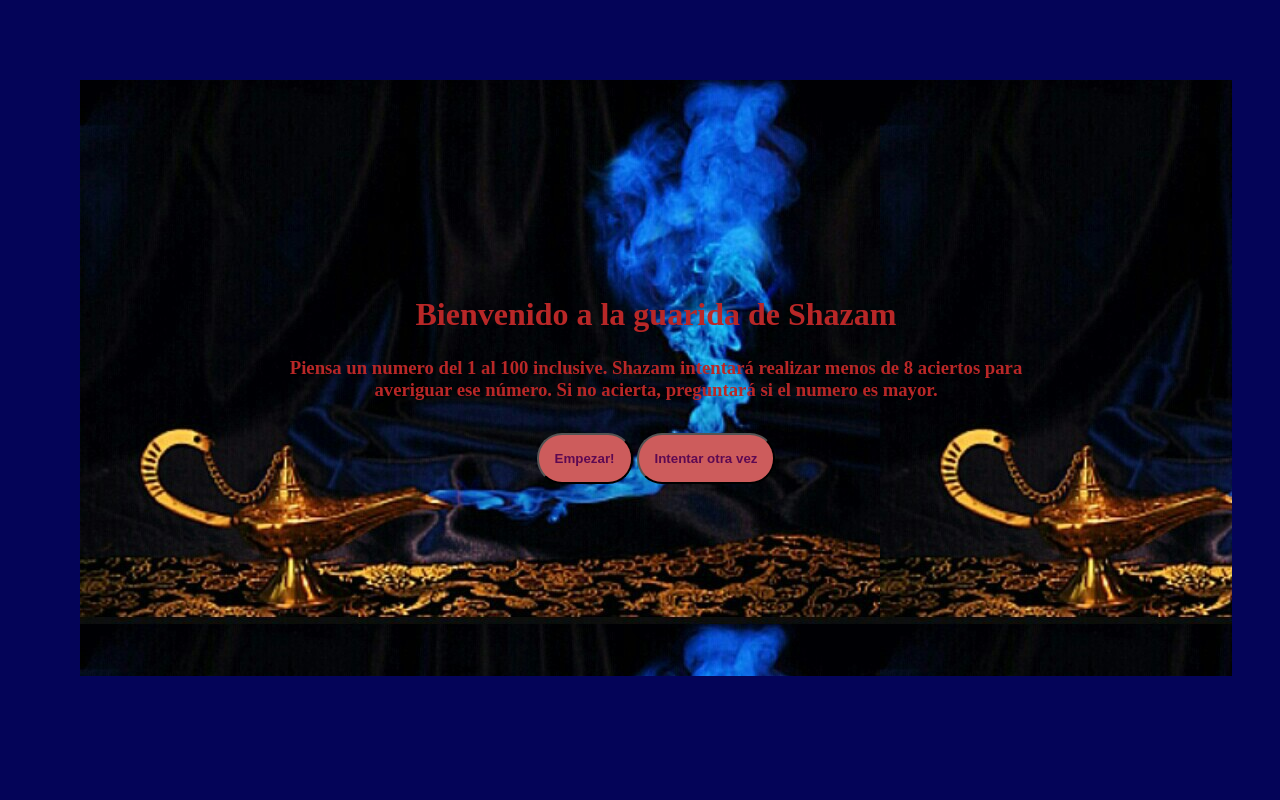
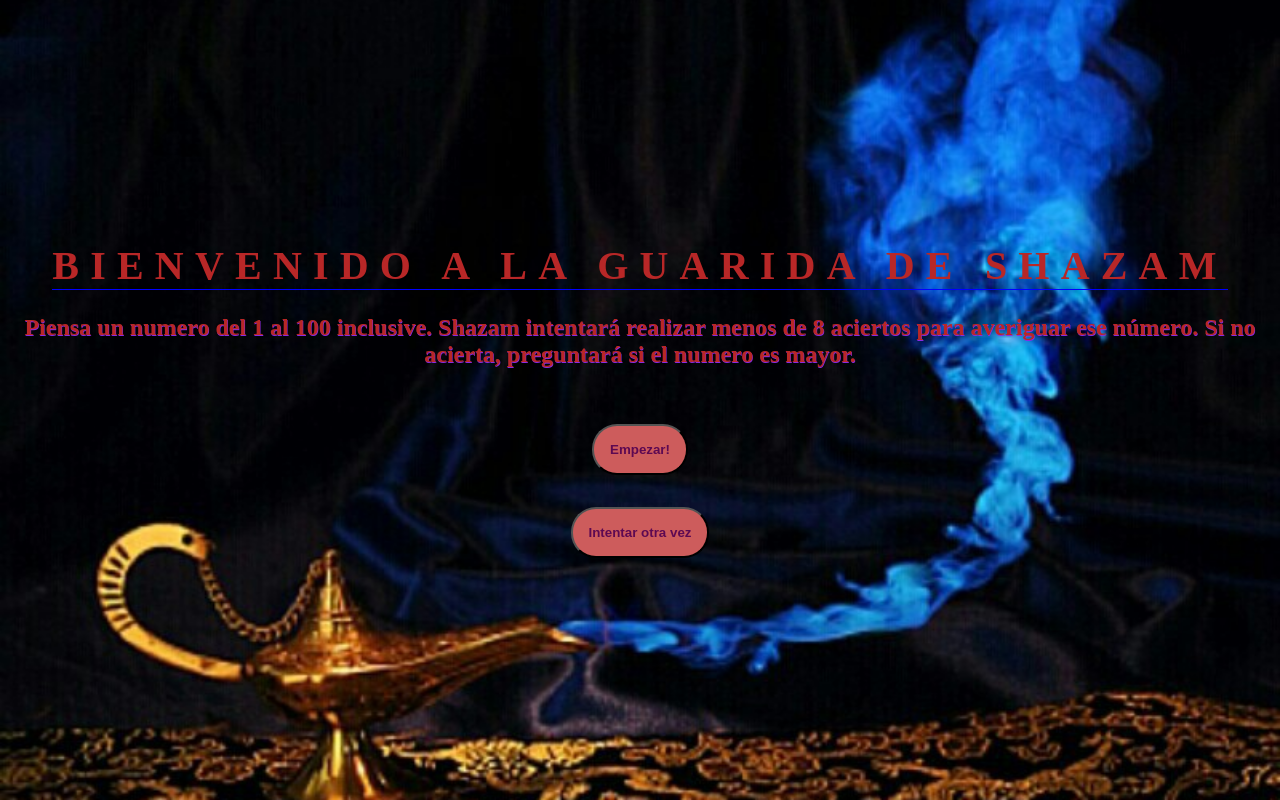
Before and after one commit to DiegoNG90/Shazam, a plain HTML site: page index.html in a window 1280 px wide. Drawn offline with Linux system fonts and the light colour scheme.

Commit message:
Cambio el background, el tamaño del body y aplico flexbox. Emprolijo minimamente y agrego favicon

```diff
--- a/css/style.css
+++ b/css/style.css
@@ -5,21 +5,40 @@
 }
 
 body{
-    background-color: rgb(4, 4, 88);
+
+  height: 100vh;
+  width: 100vw;
+    background: url("../images/lampara_genio.jpg") center no-repeat;
+    background-size: cover;
+
 }
 
 #main{
     text-align: center;
-    background-image: url("../images/lampara_genio.jpg");
     color: #b82727;
-    margin: 5rem;
-    padding: 12rem;
-    width: 90%;
+    height: 100%;
+    margin: auto;
+    display: flex;
+    flex-flow: column;
+    justify-content: center;
+    align-items: center;
 }
 
-h1, h2{
-    margin-top: 1.5rem;
+h1, p{
+    /* margin-top: 1.5rem; */
     margin-bottom: 1.5rem;
+}
+h1 {
+  text-transform: uppercase;
+  letter-spacing: 0.7rem;
+  border-bottom: 1px double blue;
+  font-size: 2.5rem;
+  display: inline;
+}
+p{
+  font-weight: bolder;
+  text-shadow: 0.5px 0.5px blueviolet;
+  font-size: 1.5rem;
 }
 
 .btn{
@@ -29,8 +48,9 @@ h1, h2{
     padding: 1rem;
     color: #5d0952;
     font-weight: 800;
+    display: block;
+
 }
-
 #btn-empezar:hover{
    opacity: 0.8;
    border: 1px solid  indianred;
--- a/index.html
+++ b/index.html
@@ -6,24 +6,18 @@
     <title>Shazam</title>
     <meta name='viewport' content='width=device-width, initial-scale=1'>
     <link rel='stylesheet' type='text/css' media='screen' href='css/style.css'>
+    <!-- Favicon -->
+    <link rel="shortcut icon" href="./images/favicon/bahai-solid.png" type="image/x-icon">
 </head>
 <body>
     <div id="main">
         <h1>Bienvenido a la guarida de Shazam</h1>
-        <h3>Piensa un numero del 1 al 100 inclusive. Shazam intentará realizar menos de 8 aciertos para averiguar ese número. Si no acierta, preguntará si el numero es mayor.</h3>
+        <p>Piensa un numero del 1 al 100 inclusive. Shazam intentará realizar menos de 8 aciertos para averiguar ese número. Si no acierta, preguntará si el numero es mayor.</p>
 
         <button class="btn" id="btn-empezar" type="submit">Empezar!</button>
         <button class="btn" id="reiniciar">Intentar otra vez</button>
     </div>
 
-    <!-- <div class="contenedor">
-        <form name="formulario" id="user-numero">
-            <label for="adivinanza">Ingresá un número del 1 al 100</label>
-            <input id= "adivinanza" name="adivinanza" type="number" min="1" max="100">
-            <button type="submit" id="btn-secreto">Enviar</button>
-
-        </form>
-    </div> -->
 
     <script src='js/script.js'></script>
 </body>
```
